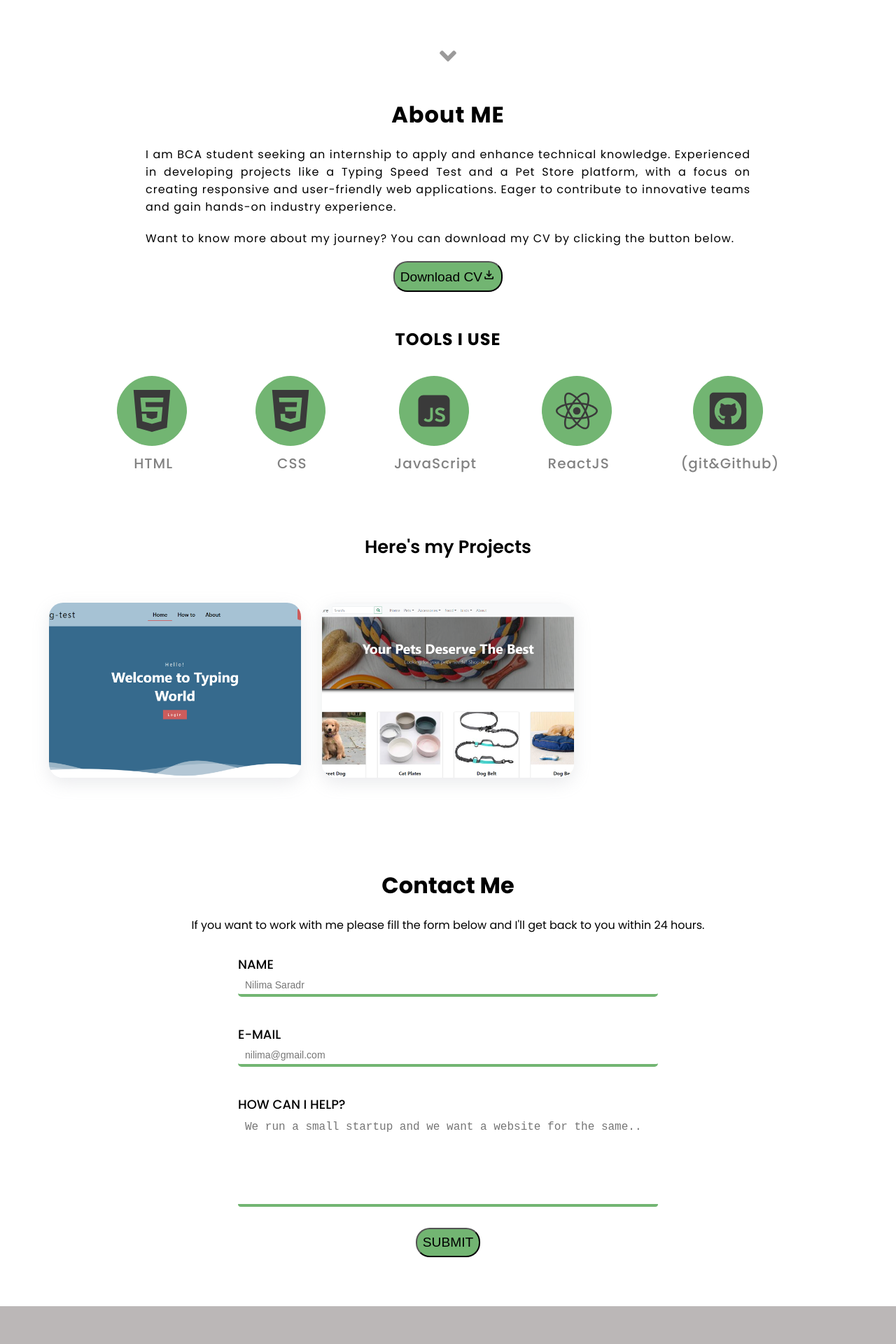
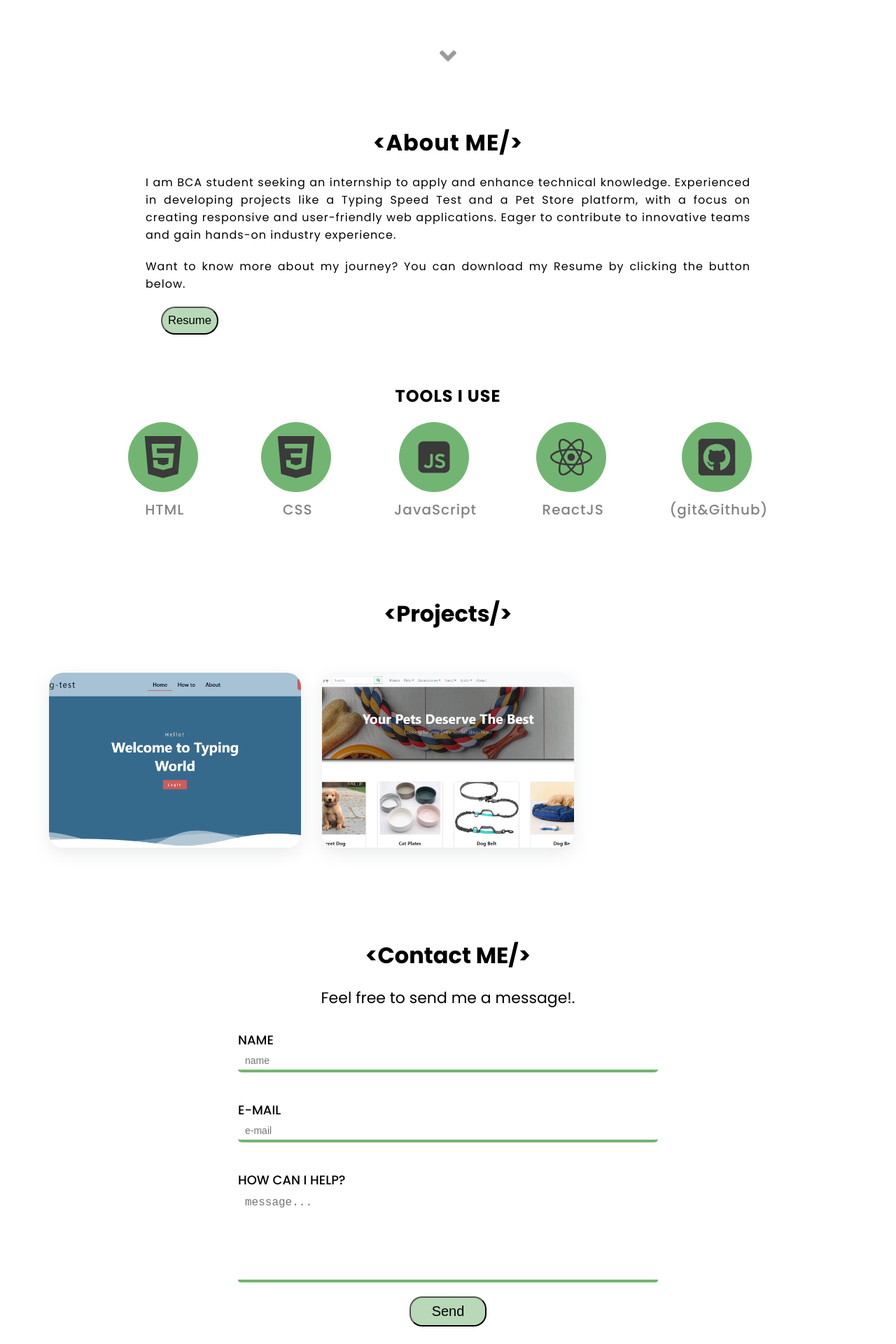
Before and after one commit to NilimaSardar/Nilima-Portfolio, a React (Vite) app: page / in a window 1280 px wide. Shown: the part 680-2600 px from the top of the page at 70% size. Built offline with nearby package versions, Linux system fonts and the light colour scheme.

Commit message:
worked on css

```diff
--- a/src/components/About/About.jsx
+++ b/src/components/About/About.jsx
@@ -12,7 +12,7 @@ function About() {
   return (
     <AboutSection>
         <div className='about-section'>
-          <h1>About ME</h1>
+          <h1>&lt;About ME/&gt;</h1>
           <div className='about-intro'>
             <p>
               I am BCA student seeking an internship to apply and enhance technical
@@ -22,9 +22,11 @@ function About() {
               industry experience.
             </p>
             <p>
-            Want to know more about my journey? You can download my CV by clicking the button below.
+            Want to know more about my journey? You can download my Resume by clicking the button below.
             </p>
-            <Button color='color' text='Download CV' icon={<MdOutlineFileDownload fontSize='max(1.5vw, 13px)'/>}/>
+            <div className='button'>
+              <Button color='color' text='Resume'/>
+            </div>
           </div>
 
             <div className='skills'>
@@ -82,7 +84,7 @@ export default About
 
 const AboutSection = styled.div`
   width: 100%;
-  padding: 20px 100px;
+  padding: 60px 100px 40px 100px;
   letter-spacing: 1px;
 
   .about-section{
@@ -106,8 +108,14 @@ const AboutSection = styled.div`
     text-align: justify;
   }
 
+  .about-section .button{
+    width: 100%;
+    padding-left: 130px;
+  }
+
   .skills{
     width: 100%;
+    padding: 20px;
   }
 
   .skills h2{
@@ -122,11 +130,13 @@ const AboutSection = styled.div`
     font-size: 20px;
     font-weight: 500;
     padding: 20px;
+    flex-wrap: wrap;
     /* background-color: blue; */
   }
 
   .skills ul li{
-    height: 170px;
+    max-height: 170px;
+    /* height: max(1vw, 50px); */
     display: flex;
     flex-direction: column;
     justify-content: center;
@@ -153,4 +163,37 @@ const AboutSection = styled.div`
     /* background-color: grey; */
   }
 
+  @media (max-width: 768px) {
+         padding: 0;
+
+         .about-section{
+          padding: 20px 0;
+         }
+
+         .about-section .button{
+          padding-left: 70px;
+        }
+
+        /* Responsive Design */
+        .skills ul {
+        justify-content: center; /* Keep items centered */
+        padding: 10px;
+        font-size: 18px;
+    }
+
+    .skills ul li {
+        max-height: none; /* Allow flexible height */
+    }
+
+    .skills ul li .icon-div {
+        height: 80px;
+        width: 80px;
+        font-size: 50px; /* Adjust icon size */
+    }
+
+    .skills ul li .para {
+        font-size: 16px; /* Adjust text size */
+    }
+      }
+
 `;
--- a/src/components/Contact/Contact.jsx
+++ b/src/components/Contact/Contact.jsx
@@ -1,30 +1,30 @@
 import React from 'react'
 import styled from 'styled-components'
-import Button from '../Home/Button';
 
 function Contact() {
   return (
     <ContactSection>
-      <h1>Contact Me</h1>
+      <h1>&lt;Contact ME/&gt;</h1>
       <p>
-        If you want to work with me please fill the form below
-        and I'll get back to you within 24 hours.
+        Feel free to send me a message!.
       </p>
       <form action="">
         <div className='input-field'>
           <label htmlFor="name">NAME</label>
-          <input type="text" id="name" placeholder='Nilima Saradr'/>
+          <input type="text" id="name" placeholder='name'/>
         </div>
         <div className='input-field'>
           <label htmlFor="email">E-MAIL</label>
-          <input type="email" id="email" placeholder='nilima@gmail.com'/>
+          <input type="email" id="email" placeholder='e-mail'/>
         </div>
         <div className='input-field textarea'>
           <label htmlFor="textarea">HOW CAN I HELP?</label>
-          <textarea id="textarea" name="textarea" rows="20" cols="50" placeholder="We run a small startup and we want a website for the same.."></textarea>
+          <textarea id="textarea" name="textarea" rows="20" cols="50" placeholder="message..."></textarea>
         </div>
+        <Button_part>
+        <button type='submit'>Send</button>
+      </Button_part>
       </form>
-      <Button text="SUBMIT" color="color"/>
     </ContactSection>
   )
 }
@@ -43,6 +43,11 @@ const ContactSection = styled.div`
 
   h1{
     margin-bottom: 10px;
+  }
+  p{
+    text-align: center;
+    font-size: 22px;
+    padding: 0px 70px;
   }
 
   form{
@@ -96,4 +101,32 @@ textarea:focus{
   outline: none;
 }
 
+@media (max-width: 768px) {
+  padding: 70px 30px;
+  .input-field{
+    width: 100%;
+  }
+}
+
 `;
+
+const Button_part = styled.div`
+    button{
+        padding: 8px 30px;
+        /* font-size: 18px; */
+        font-size: max(1.3vw, 20px);
+        border-radius: 18px;
+        background-color: #72b57281;
+        cursor: pointer;
+        transition: 0.3s;
+    }
+    button:hover{
+      background-color: #72b572;
+    }
+
+    @media (max-width: 768px) {
+        align-items: left;
+        width: 100%;
+        padding: 8px 20px;
+    }
+`;
--- a/src/components/Home/Button.jsx
+++ b/src/components/Home/Button.jsx
@@ -1,10 +1,10 @@
 import React from 'react'
 import styled from 'styled-components'
 
-function Button({color, text, icon}) {
+function Button({color, text}) {
   return (
     <Button_part color={color}>
-        <button>{text}{icon}</button>
+        <button>{text}</button>
     </Button_part>
   )
 }
@@ -15,9 +15,13 @@ const Button_part = styled.div`
     button{
         padding: 8px;
         /* font-size: 18px; */
-        font-size: max(1.5vw, 14px);
+        font-size: max(1.3vw, 14px);
         border-radius: 20px;
-        background-color: ${(props)=>props.color? '#72b572':'none'};
+        background-color: ${(props)=>props.color? '#72b57281':'none'};
         cursor: pointer;
+        transition: 0.3s;
+    }
+    button:hover{
+      background-color: #72b572;
     }
 `;
--- a/src/components/Home/Home.jsx
+++ b/src/components/Home/Home.jsx
@@ -11,7 +11,7 @@ function Home() {
     <HomePage>
         <div className='main-section'>
             <div className='intro'>
-                <h1>&lt; Nilima <br /> Sardar /&gt;</h1>
+                <h1>&lt; Nilima <br /> &nbsp;&nbsp;&nbsp; Sardar /&gt;</h1>
                 <span>Frontend Developer</span>
                 <ul>
                   <Link to='/'><li><FaGithub/></li></Link>
@@ -48,7 +48,7 @@ export default Home
 const HomePage = styled.div`
 
       .main-section{
-        font-size: 35px;
+        /* font-size: 35px; */
         display: flex;
         justify-content: space-around;
         align-items: center;
@@ -58,7 +58,7 @@ const HomePage = styled.div`
 
       }
       .intro{
-        line-height: 50px;
+        line-height: max(4vw, 35px);
         padding: 100px 0;
       }
       .intro ul{
@@ -78,15 +78,19 @@ const HomePage = styled.div`
       }
 
       .intro span{
+        padding-left: 10px;
+        font-size: max(1.5vw, 12px);
+        /* font-size: 20px; */
         font-weight: 700;
         letter-spacing: 5px;
       }
       .intro h1{
-        font-size: max(4vw, 32px);
+        font-size: max(4vw, 38px);
       }
 
       .image{
-        width: 45%;
+        min-width: 350px;
+        width: 40%;
         height: auto;
       }
       .image img{
@@ -126,4 +130,17 @@ const HomePage = styled.div`
               transform: translateY(-10px);
           }
       }
+
+
+      @media (max-width: 768px) {
+          .main-section {
+              flex-direction: column-reverse;
+              padding: 30px 0 0 0; /* Reduce padding for better spacing */
+              height: auto; /* Adjust height to fit content */
+          }
+          .intro{
+              line-height: max(4vw, 35px);
+              padding: 20px 0 50px 0px;
+            }
+      }
 `;
--- a/src/components/Projects/Project.jsx
+++ b/src/components/Projects/Project.jsx
@@ -5,7 +5,7 @@ import Content from './Content';
 function Projects() {
   return (
     <Section>
-    <h1>Here's my Projects</h1>
+    <h1>&lt;Projects/&gt;</h1>
     <ProjectSection>
       <Content
         heading='TypingTest'
@@ -14,7 +14,6 @@ function Projects() {
         image={
           '/public/Images/TypingTest/TypingTest_1.png'
         }
-        backgroundImage="/public/Images/TypingTest/TypingTest_1.png'"
         />
       <Content
         heading='Pet Store'
@@ -39,10 +38,10 @@ const Section = styled.div`
   justify-content: center;
   align-items: center;
 
-  h1{
+  /* h1{
     font-size: max(2vw, 24px);
     font-weight: 600;
-  }
+  } */
 
 `;
 
```
